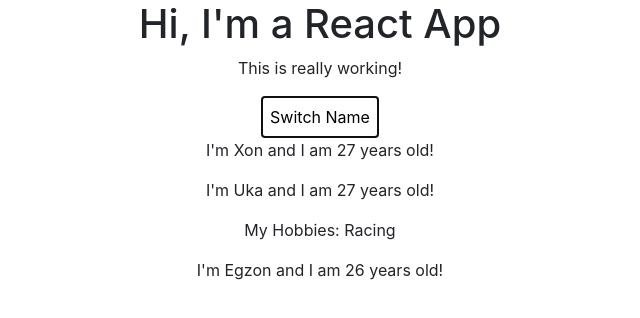
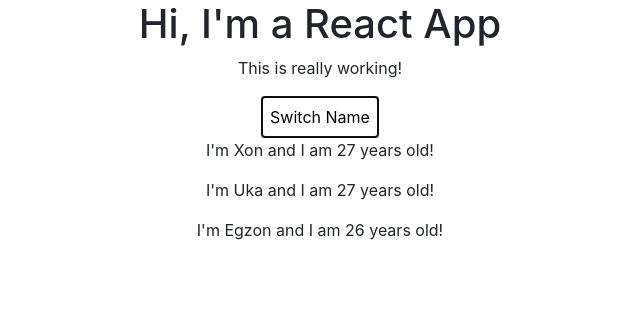
Before and after one commit to 3gzon/my-app, a React (Create React App) app: page / in a window 1280 px wide. Both pictures are taken after a click on the button "Switch Name". Shown: the top 318 px of the page, without its empty margins (320-960 px from the left). Built offline with nearby package versions, Linux system fonts and the light colour scheme.

Commit message:
feat: refacture Persons list with each instead for loop

```diff
--- a/src/App.js
+++ b/src/App.js
@@ -36,21 +36,10 @@
     let persons = null;
     if (this.state.showPersons === true) {
       persons = (
-        < div >
-          <Person
-            name={this.state.persons[0].name}
-            age={this.state.persons[0].age}
-          />
-          <Person
-            name={this.state.persons[1].name}
-            age={this.state.persons[1].age}
-          >
-            My Hobbies: Racing
-        </Person>
-          <Person
-            name={this.state.persons[2].name}
-            age={this.state.persons[2].age}
-          />
+        <div>
+          {this.state.persons.map(person => {
+            return <Person name={person.name} age={person.age} />
+          })}
         </div>
       )
     }
```
